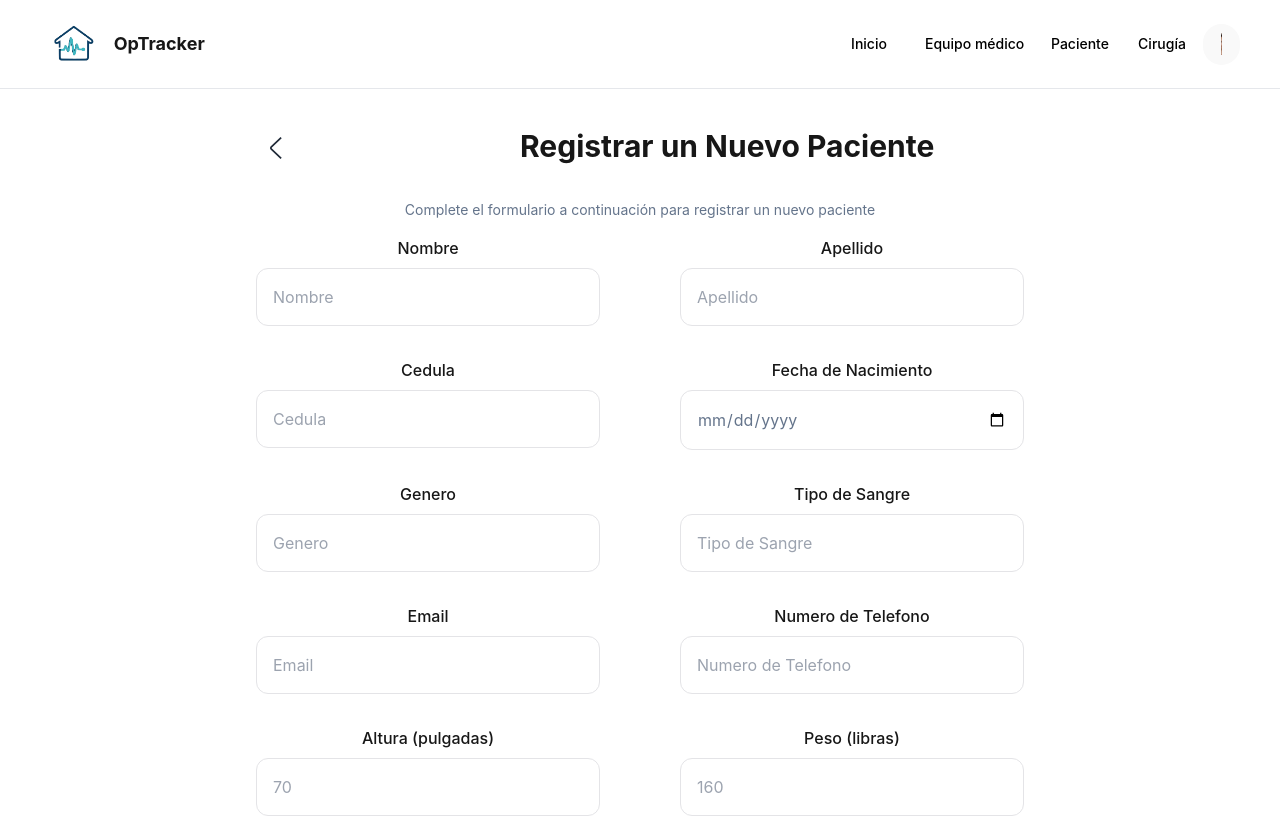
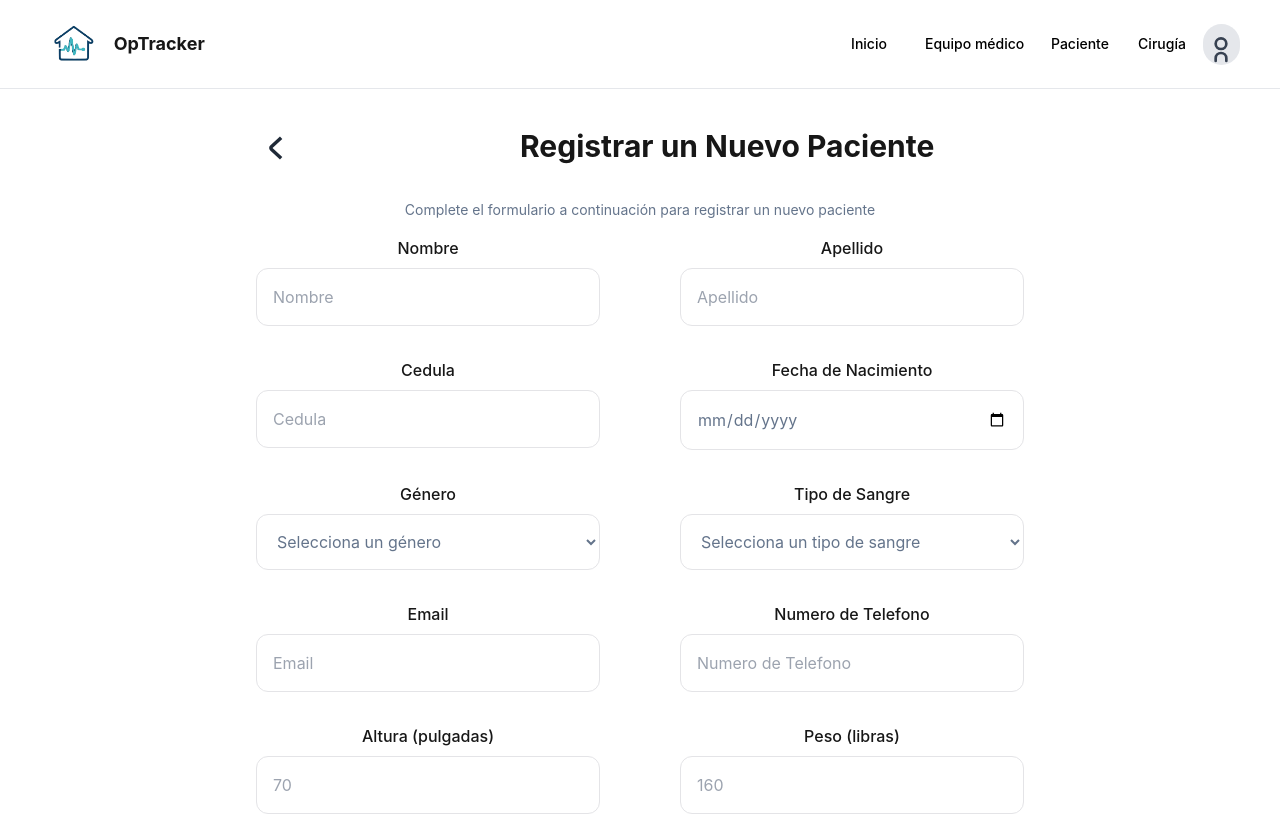
Before and after one commit to Yisustxz/OPtracker-Frontend, a React (Vite) app in the folder Optracker-Frontend/: page /patient-registration in a window 1280 px wide. Shown: the top 816 px of the page. Built offline with nearby package versions, Linux system fonts and the light colour scheme; sample sign-in values are in the browser's storage; grey boxes are pictures that could not be loaded.

Commit message:
nuevos selects y cambios en estilos

```diff
--- a/Optracker-Frontend/src/App.jsx
+++ b/Optracker-Frontend/src/App.jsx
@@ -35,14 +35,6 @@ function App() {
         <Route path='/medteams' element={<MedTeams />} />
         <Route path='/new-medteams' element={<NewMedTeams />} />
         <Route path='/medTeamProfile' element={<MedTeamProfile />} /> */}
-        <Route
-          path='/'
-          element={
-            <PrivateRoute>
-              <HomePage />
-            </PrivateRoute>
-          }
-        />
 
         <Route
           path='/patient'
@@ -152,7 +144,7 @@ function App() {
           }
         />
         <Route
-          path='/statistics'
+          path='/'
           element={
             <PrivateRoute>
               <Statistics />
--- a/Optracker-Frontend/src/components/medTeamsPage/newMedTeams/newMedTeamsHeader.jsx
+++ b/Optracker-Frontend/src/components/medTeamsPage/newMedTeams/newMedTeamsHeader.jsx
@@ -8,7 +8,7 @@ function NewMedTeamHeader({ selectedType, setSelectedType }) {
       {/* Título */}
       <header className="mb-8 flex items-center">
         <span
-          onClick={() => navigate("/medteams")}
+          onClick={() => navigate("/med-teams")}
           className="mr-4 bg-white text-black px-2 py-1 rounded-md cursor-pointer"
         >
           <svg
--- /dev/null
+++ b/Optracker-Frontend/src/components/patienteRecord/SelectInput.jsx
@@ -0,0 +1,26 @@
+import * as React from "react";
+
+export default function SelectInput({ label, id, value, onChange, required = false, options }) {
+  return (
+    <div className="flex flex-col flex-1 shrink w-full basis-0 min-w-[160px]">
+      <label htmlFor={id} className="pb-2 w-full font-medium text-neutral-900">
+        {label}
+      </label>
+      <select
+        id={id}
+        name={id}
+        value={value}
+        onChange={onChange}
+        required={required}
+        aria-label={label}
+        className="overflow-hidden self-stretch px-4 py-4 w-full bg-white rounded-xl border border-solid border-zinc-200 min-h-[56px] text-slate-500 focus:outline-none focus:border-sky-500 focus:ring-1 focus:ring-sky-500"
+      >
+        {options.map((option, index) => (
+          <option key={index} value={option.value}>
+            {option.label}
+          </option>
+        ))}
+      </select>
+    </div>
+  );
+}
--- a/Optracker-Frontend/src/components/ui/Navigation.jsx
+++ b/Optracker-Frontend/src/components/ui/Navigation.jsx
@@ -62,16 +62,25 @@ function Navigation() {
       </div>
       <div className='flex items-center justify-center my-auto w-[37px]'>
         <button
-          ref={buttonRef}
-          className='rounded-3xl w-[41px] h-[41px] overflow-hidden'
-          onClick={toggleMenu}
-          aria-label='User profile'
+            ref={buttonRef}
+            className='rounded-full w-[41px] h-[41px] overflow-hidden bg-gray-200 hover:bg-gray-300 transition duration-200' // Estilo actualizado para un fondo gris claro y efecto hover
+            onClick={toggleMenu}
+            aria-label='Perfil de usuario'
         >
-          <img
-            src='/usuario_generico.png'
-            alt='User profile'
-            className='object-cover w-full h-full'
+        <svg
+          className="w-8 h-8 text-gray-700 ml-[-16px]" // Estilo actualizado con margen izquierdo negativo de 10px
+          fill="none"
+          stroke="currentColor"
+          viewBox="0 0 24 24"
+          aria-hidden="true"
+        >
+          <path
+            strokeLinecap="round"
+            strokeLinejoin="round"
+            strokeWidth={2}
+            d="M16 21v-2a4 4 0 00-8 0v2M12 12a4 4 0 100-8 4 4 0 000 8z"
           />
+        </svg>
         </button>
         {isMenuOpen && (
           <div
@@ -79,10 +88,13 @@ function Navigation() {
             className='absolute right-0 mt-32 w-48 bg-white rounded-lg shadow-lg py-2 z-20'
           >
             <button
-              className='block w-full px-4 py-2 text-left text-gray-700 hover:bg-gray-100'
+              className='block w-full px-4 py-2 text-left text-red-600 bg-white hover:underline cursor-pointer border-none' // Eliminado el borde azul
               onClick={handleLogout}
             >
               Cerrar sesión
+              <svg className="w-4 h-4 text-red-600 inline-block ml-1" aria-hidden="true" xmlns="http://www.w3.org/2000/svg" fill="none" viewBox="0 0 16 16">
+                <path stroke="currentColor" strokeLinecap="round" strokeLinejoin="round" strokeWidth="1.2" d="M4 8h11m0 0-4-4m4 4-4 4m-5 3H3a2 2 0 0 1-2-2V3a2 2 0 0 1 2-2h3"/>
+              </svg>
             </button>
           </div>
         )}
--- a/Optracker-Frontend/src/pages/MedTeamProfile.jsx
+++ b/Optracker-Frontend/src/pages/MedTeamProfile.jsx
@@ -39,7 +39,7 @@ export default function MedTeamProfile() {
         <div className="flex flex-col justify-center items-center min-h-[90dvh]">
           <p>No se encontraron datos. Por favor regresa a la tabla.</p>
           <button
-            onClick={() => navigate("/medteams")}
+            onClick={() => navigate("/med-teams")}
             className="ml-4 px-4 py-2 bg-blue-500 text-white rounded"
           >
             Regresar
@@ -69,7 +69,7 @@ export default function MedTeamProfile() {
                 </>
               )}
           </div>
-          <span onClick={() => window.location.href = '/medteams'} className="cursor-pointer absolute top-24 left-[78px] z-0"> {/* Ajusté la posición del icono */}
+          <span onClick={() => window.location.href = '/med-teams'} className="cursor-pointer absolute top-24 left-[78px] z-0"> {/* Ajusté la posición del icono */}
             <svg className="w-6 h-6 text-gray-800 dark:text-white" aria-hidden="true" xmlns="http://www.w3.org/2000/svg" fill="none" viewBox="0 0 8 14">
               <path stroke="currentColor" stroke-linecap="round" stroke-linejoin="round" stroke-width="2" d="M7 1 1.3 6.326a.91.91 0 0 0 0 1.348L7 13"/>
             </svg>
--- a/Optracker-Frontend/src/pages/PatientPage.jsx
+++ b/Optracker-Frontend/src/pages/PatientPage.jsx
@@ -8,8 +8,8 @@ import SearchBar from "../components/patientsList/SearchBar";
 
 const filters = [
   { id: "todos", label: "Todos", width: "w-[109px]" },
-  { id: "con_cirugia", label: "Con cirugía", width: "w-[111px]" },
-  { id: "sin_cirugia", label: "Sin cirugía", width: "w-[118px]" }
+  { id: "con_cirugia", label: "Con Cirugía", width: "w-[111px]" },
+  { id: "sin_cirugia", label: "Sin Cirugía", width: "w-[118px]" }
 ];
 
 function PatientPage() {
--- a/Optracker-Frontend/src/pages/newMedTeams.jsx
+++ b/Optracker-Frontend/src/pages/newMedTeams.jsx
@@ -122,10 +122,11 @@ function NewMedTeams() {
           {/* Botón de Registro */}
           <div className="mt-8">
             <button
+              type='submit'
               onClick={handleSubmit}
-              className="bg-blue-600 text-white px-4 py-2 rounded-xl hover:bg-blue-700 w-full mt-7"
+              className='px-6 py-3 bg-sky-500 text-white font-bold rounded-xl min-h-[40px] hover:bg-sky-600 focus:outline-none focus:ring-2 focus:ring-sky-500 focus:ring-offset-2 mx-auto block mt-4'
             >
-              Registrar Equipo Médico
+              Registrar Equipo
             </button>
           </div>
         </div>
--- a/Optracker-Frontend/src/pages/patienteRegistration.jsx
+++ b/Optracker-Frontend/src/pages/patienteRegistration.jsx
@@ -3,6 +3,7 @@ import FormInput from '../components/patienteRecord/FormInput'
 import Navigation from '../components/ui/navigation'
 import { useNavigate } from 'react-router-dom'
 import apiClient from '../services/xiosConfig'
+import SelectInput from '@/components/patienteRecord/SelectInput'
 
 export default function PatientRegistration() {
   const navigate = useNavigate() // Inicializar useNavigate
@@ -194,7 +195,7 @@ export default function PatientRegistration() {
             className='mr-4 bg-white text-black px-2 py-1 rounded-md cursor-pointer'
           >
             <svg
-              className='w-6 h-6 text-gray-800 dark:text-white'
+              className='w-6 h-6 text-gray-800 dark:text-white stroke-2' // Añadido stroke-2 para hacerlo más grueso
               aria-hidden='true'
               xmlns='http://www.w3.org/2000/svg'
               fill='none'
@@ -254,23 +255,37 @@ export default function PatientRegistration() {
             required
             className='p-4 bg-white border border-gray-300' // Mantener el estilo blanco con bordes gris claro
           />
-          <FormInput
-            label='Genero'
+          <SelectInput
+            label='Género'
             id='gender'
-            placeholder='Genero'
             value={formData.gender}
-            onChange={handleInputChange}
+            onChange={(e) => handleInputChange({ target: { id: 'gender', value: e.target.value } })}
             required
             className='p-4 bg-white border border-gray-300' // Mantener el estilo blanco con bordes gris claro
+            options={[
+              { value: '', label: 'Selecciona un género', disabled: true },
+              { value: 'MALE', label: 'Masculino' },
+              { value: 'FEMALE', label: 'Femenino' }
+            ]}
           />
-          <FormInput
+          <SelectInput
             label='Tipo de Sangre'
             id='bloodType'
-            placeholder='Tipo de Sangre'
             value={formData.bloodType}
-            onChange={handleInputChange}
+            onChange={(e) => handleInputChange({ target: { id: 'bloodType', value: e.target.value } })}
             required
             className='p-4 bg-white border border-gray-300' // Mantener el estilo blanco con bordes gris claro
+            options={[
+              { value: '', label: 'Selecciona un tipo de sangre', disabled: true },
+              { value: 'O_POSITIVE', label: 'O+' },
+              { value: 'O_NEGATIVE', label: 'O-' },
+              { value: 'A_POSITIVE', label: 'A+' },
+              { value: 'A_NEGATIVE', label: 'A-' },
+              { value: 'B_POSITIVE', label: 'B+' },
+              { value: 'B_NEGATIVE', label: 'B-' },
+              { value: 'AB_POSITIVE', label: 'AB+' },
+              { value: 'AB_NEGATIVE', label: 'AB-' }
+            ]}
           />
           <FormInput
             label='Email'
```
Also changed, not shown: Optracker-Frontend/src/components/Login/LoginForm.jsx (+4 -6 lines), Optracker-Frontend/src/components/medTeamsPage/newMedTeams/newMedTeamsForm.jsx (+11 -13 lines), Optracker-Frontend/src/components/ui/navigation.tsx (+7 -6 lines), Optracker-Frontend/src/pages/LoginPage.jsx (+11 -2 lines).
